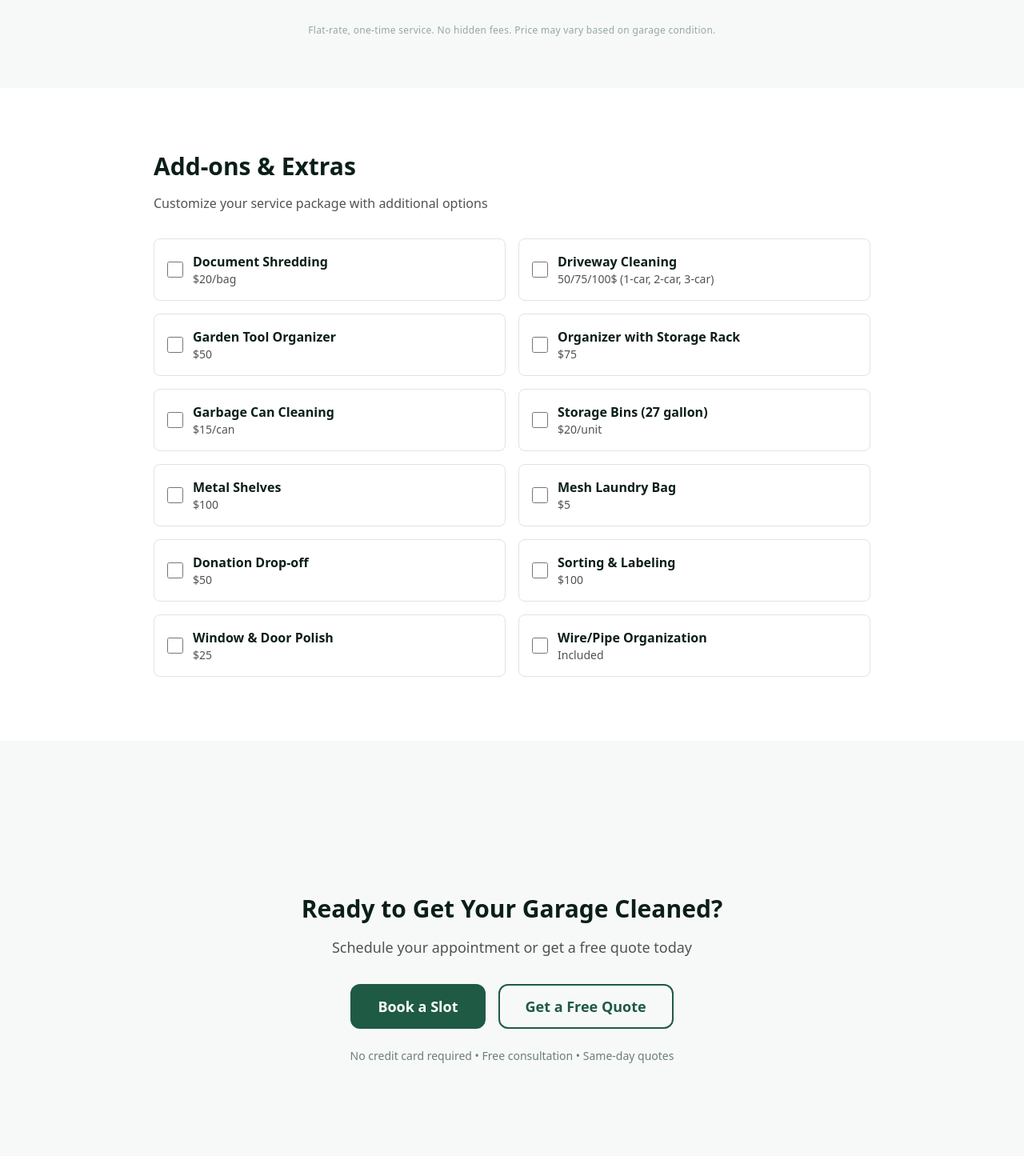
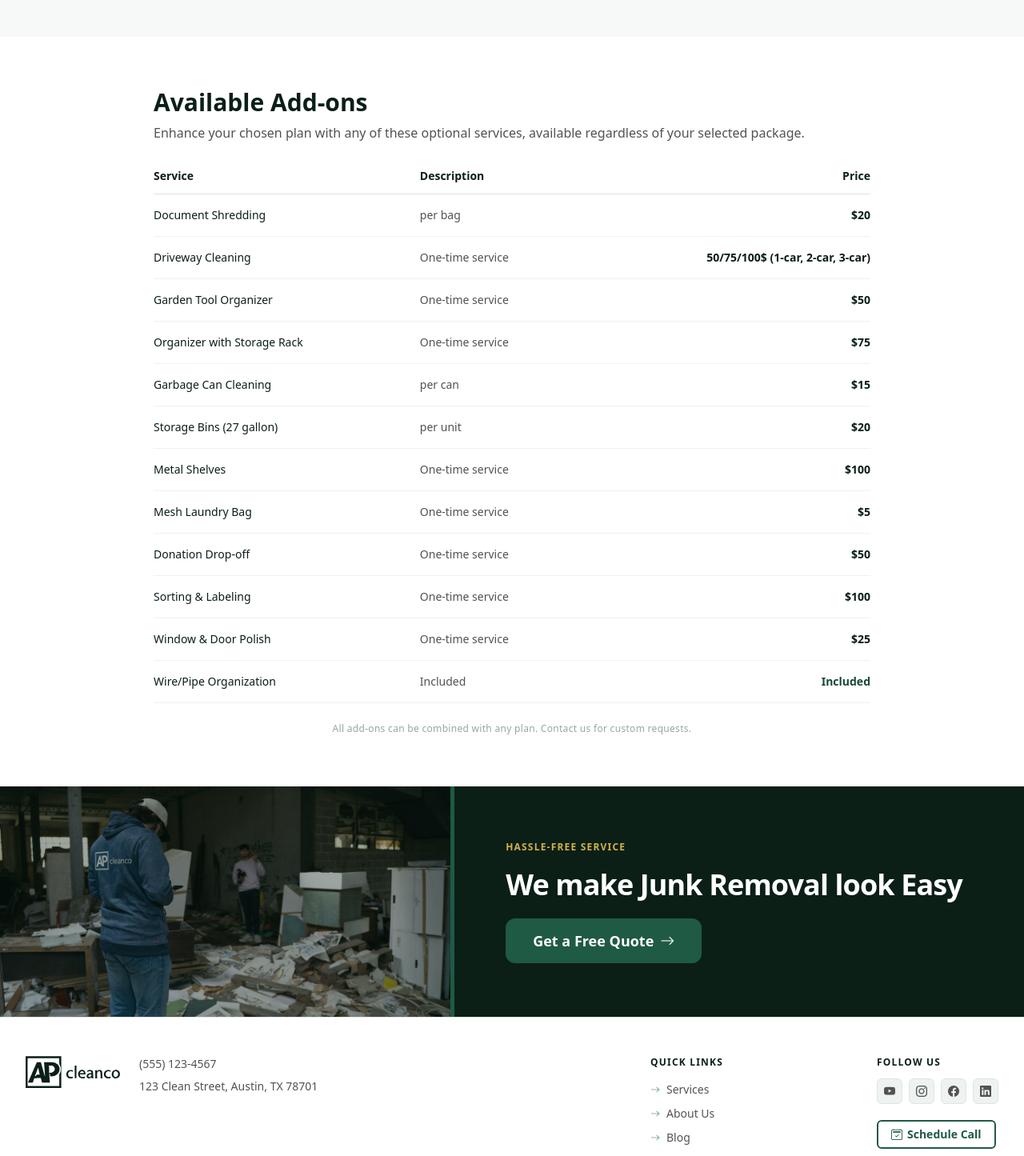
Before and after one commit to website-vikreta/apcleanco, a Next.js app: page /pricing in a window 1280 px wide. Shown: the part 1313-2758 px from the top of the page at 80% size. Built offline with nearby package versions, Linux system fonts and the light colour scheme.

Commit message:
pricing: remove CTA section, add AddonsTable, simplify page structure

```diff
--- a/app/pricing/page.tsx
+++ b/app/pricing/page.tsx
@@ -1,23 +1,11 @@
 'use client'
 
-import React, { useState } from 'react'
+import React from 'react'
 import { PricingHeader } from '@/components/pricing/PricingHeader'
 import { PricingTable } from '@/components/pricing/PricingTable'
-import { AddonSelector } from '@/components/pricing/AddonSelector'
-import { PricingSummary } from '@/components/pricing/PricingSummary'
-import { CTAActions } from '@/components/pricing/CTAActions'
-import pricingData from '@/data/pricing.json'
+import { AddonsTable } from '@/components/pricing/AddonsTable'
 
 export default function PricingPage() {
-  const [selectedPlan, setSelectedPlan] = useState('silver')
-  const [selectedSize, setSelectedSize] = useState<'1_car' | '2_car' | '3_car'>('2_car')
-  const [addonsCost, setAddonsCost] = useState(0)
-
-  // Get current plan
-  const currentPlan = pricingData.plans.find(p => p.id === selectedPlan)
-  const baseCost = currentPlan?.pricing[selectedSize] || 0
-  const totalCost = baseCost + addonsCost
-
   return (
     <main className="min-h-screen bg-neutral-50">
       {/* Header */}
@@ -28,36 +16,16 @@ export default function PricingPage() {
       {/* Pricing Table */}
       <section className="py-12 md:py-16 px-4 sm:px-6 lg:px-8">
         <div className="max-w-7xl mx-auto">
-          <PricingTable
-            onPlanChange={setSelectedPlan}
-            onSizeChange={setSelectedSize}
-          />
+          <PricingTable />
         </div>
       </section>
 
-      {/* Add-ons Section */}
-      <section className="py-16 md:py-20 px-4 sm:px-6 lg:px-8 bg-white">
+      {/* Add-ons Table */}
+      <section className="px-4 sm:px-6 lg:px-8 bg-white">
         <div className="max-w-7xl mx-auto">
-          <AddonSelector onTotalChange={setAddonsCost} />
+          <AddonsTable />
         </div>
       </section>
-
-      {/* CTA Section */}
-      <section className="py-16 md:py-20 px-4 sm:px-6 lg:px-8">
-        <div className="max-w-7xl mx-auto">
-          <CTAActions />
-        </div>
-      </section>
-
-      {/* Sticky Summary - only show on mobile */}
-      <div className="md:hidden">
-        <PricingSummary
-          planName="Silver"
-          baseCost={baseCost}
-          addonsCost={addonsCost}
-          totalCost={totalCost}
-        />
-      </div>
     </main>
   )
 }
--- /dev/null
+++ b/components/pricing/AddonsTable.tsx
@@ -0,0 +1,73 @@
+'use client'
+
+import React from 'react'
+import pricingData from '@/data/pricing.json'
+
+export const AddonsTable: React.FC = () => {
+  return (
+    <section className="w-full py-12 md:py-16">
+      <div className="max-w-4xl mx-auto">
+        {/* Section Header */}
+        <div className="mb-8">
+          <h2 className="text-2xl md:text-3xl font-bold text-neutral-900 mb-2">
+            Available Add-ons
+          </h2>
+          <p className="text-neutral-600 text-sm md:text-base">
+            Enhance your chosen plan with any of these optional services, available regardless of your selected package.
+          </p>
+        </div>
+
+        {/* Table */}
+        <div className="overflow-x-auto">
+          <table className="w-full text-left text-sm">
+            <thead>
+              <tr className="border-b border-neutral-200">
+                <th className="pb-3 font-semibold text-neutral-900">Service</th>
+                <th className="pb-3 font-semibold text-neutral-900 hidden sm:table-cell">Description</th>
+                <th className="pb-3 font-semibold text-neutral-900 text-right">Price</th>
+              </tr>
+            </thead>
+            <tbody>
+              {pricingData.addons.map((addon) => (
+                <tr
+                  key={addon.id}
+                  className="border-b border-neutral-100 hover:bg-neutral-50 transition-colors"
+                >
+                  {/* Service Name */}
+                  <td className="py-4 font-medium text-neutral-900">
+                    {addon.name}
+                  </td>
+
+                  {/* Description (hidden on mobile) */}
+                  <td className="py-4 text-neutral-600 hidden sm:table-cell">
+                    {addon.note && !addon.note.includes('$')
+                      ? addon.note
+                      : addon.unit
+                        ? `per ${addon.unit.replace('/', '').trim() || 'unit'}`
+                        : 'One-time service'}
+                  </td>
+
+                  {/* Price */}
+                  <td className="py-4 text-right font-semibold text-neutral-900">
+                    {addon.note && addon.note.includes('$') ? (
+                      <span className="text-sm">{addon.note}</span>
+                    ) : addon.price === 0 ? (
+                      <span className="text-sm text-primary-600 font-semibold">Included</span>
+                    ) : (
+                      <span>${addon.price}</span>
+                    )}
+                  </td>
+                </tr>
+              ))}
+            </tbody>
+          </table>
+        </div>
+
+        {/* Footer note */}
+        <p className="text-xs text-neutral-400 mt-6 text-center tracking-wide">
+          All add-ons can be combined with any plan. Contact us for custom requests.
+        </p>
+      </div>
+    </section>
+  )
+}
--- a/components/pricing/CTAActions.tsx
+++ /dev/null
@@ -1,46 +0,0 @@
-'use client'
-
-import React from 'react'
-import Button from '@/components/Button'
-
-export const CTAActions: React.FC = () => {
-  return (
-    <section className="mt-16 py-12 bg-neutral-50 rounded-lg">
-      <div className="max-w-4xl mx-auto px-4 sm:px-6 lg:px-8 text-center">
-        <h2 className="text-3xl font-bold text-neutral-900 mb-4">
-          Ready to Get Your Garage Cleaned?
-        </h2>
-        <p className="text-lg text-neutral-600 mb-8">
-          Schedule your appointment or get a free quote today
-        </p>
-
-        <div className="flex flex-col sm:flex-row gap-4 justify-center items-center">
-          <Button
-            variant="primary"
-            size="lg"
-            onClick={() => {
-              // TODO: Connect to Calendly
-              window.open('https://calendly.com', '_blank')
-            }}
-          >
-            Book a Slot
-          </Button>
-
-          <Button
-            variant="secondary"
-            size="lg"
-            onClick={() => {
-              window.location.href = '#contact'
-            }}
-          >
-            Get a Free Quote
-          </Button>
-        </div>
-
-        <p className="text-sm text-neutral-500 mt-6">
-          No credit card required • Free consultation • Same-day quotes
-        </p>
-      </div>
-    </section>
-  )
-}
--- a/components/pricing/PricingHeader.tsx
+++ b/components/pricing/PricingHeader.tsx
@@ -4,7 +4,7 @@ import React from 'react'
 
 export const PricingHeader: React.FC = () => {
   return (
-    <header className="max-w-4xl mx-auto px-4 sm:px-6 lg:px-8 text-center mb-16">
+    <header className="max-w-4xl mx-auto px-4 sm:px-6 lg:px-8 text-center">
       <h1 className="text-4xl md:text-5xl font-bold text-neutral-900 mb-4">
         Simple, Transparent Pricing
       </h1>
--- a/components/pricing/PricingTable.tsx
+++ b/components/pricing/PricingTable.tsx
@@ -14,27 +14,21 @@ gsap.registerPlugin(useGSAP, ScrollTrigger)
 export type GarageSize = '1_car' | '2_car' | '3_car'
 
 const GARAGE_SIZES: { value: GarageSize; label: string }[] = [
-  { value: '1_car', label: '1-car Garage' },
-  { value: '2_car', label: '2-car Garage' },
-  { value: '3_car', label: '3-car Garage' },
+  { value: '1_car', label: '1 Car Garage' },
+  { value: '2_car', label: '2 Car Garage' },
+  { value: '3_car', label: '3 Car Garage' },
 ]
 
 const CALENDLY_URL = 'https://calendly.com/apcleanco'
 
-export interface PricingTableProps {
-  onPlanChange?: (planId: string) => void
-  onSizeChange?: (size: GarageSize) => void
-}
-
 // ── Component ─────────────────────────────────────────────────────────────────
 
-export const PricingTable: React.FC<PricingTableProps> = ({ onPlanChange, onSizeChange }) => {
+export const PricingTable: React.FC = () => {
   const [size, setSize] = useState<GarageSize>('2_car')
   const sectionRef = useRef<HTMLDivElement>(null)
 
   const handleSizeChange = (newSize: GarageSize) => {
     setSize(newSize)
-    onSizeChange?.(newSize)
   }
 
   useGSAP(
```
